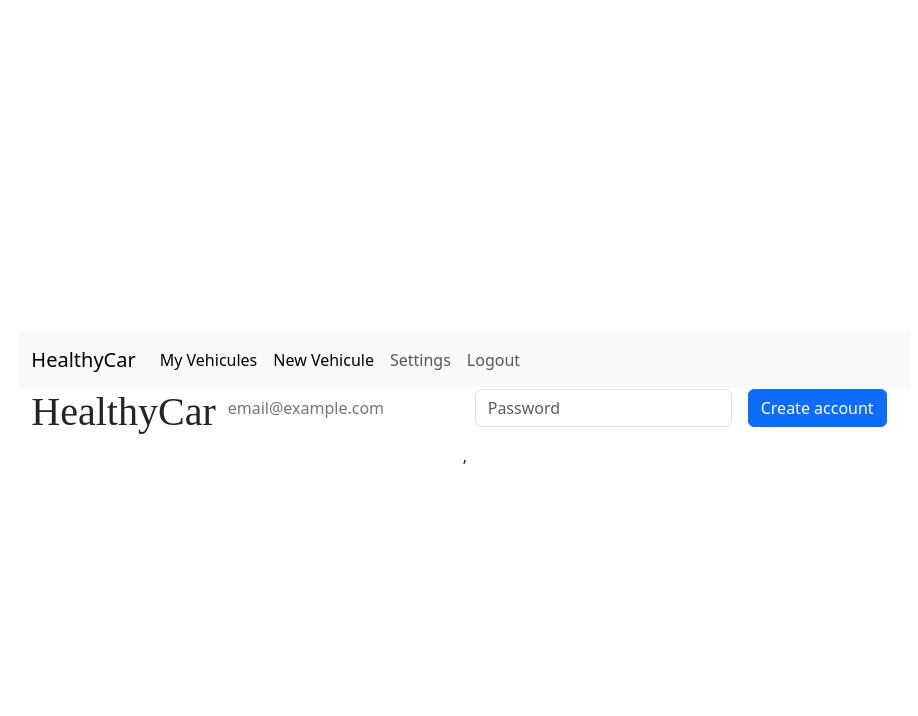
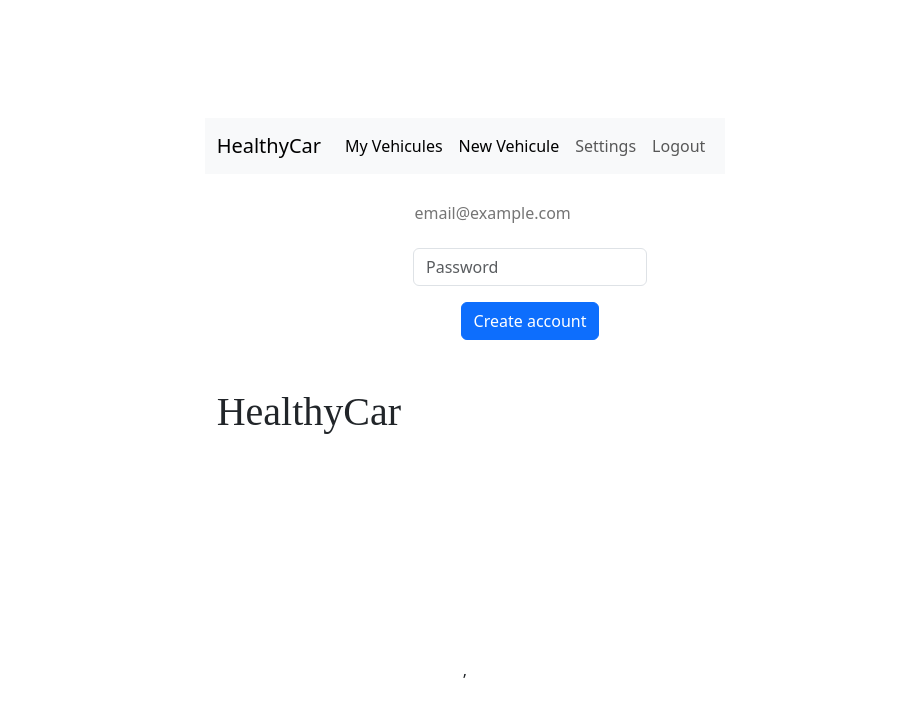
Before and after one commit to IgnacioFontaine/HealthyCar, a React (Vite) app in the folder cliente/: page /newAccount in a window 1280 px wide. Shown: the top 716 px of the page, without its empty margins (175-1093 px from the left). Built offline with nearby package versions, Linux system fonts and the light colour scheme.

Commit message:
create account

```diff
--- a/cliente/src/Components/CreateAccount/createAccount.css
+++ b/cliente/src/Components/CreateAccount/createAccount.css
@@ -0,0 +1,9 @@
+.form_create{
+  align-items: center;
+  text-align: center;
+  display: flex;
+  flex-direction: column;
+  padding-top: 20px;
+  height: 500px;
+  width: 250px;
+}
--- a/cliente/src/Components/CreateAccount/createAccount.jsx
+++ b/cliente/src/Components/CreateAccount/createAccount.jsx
@@ -1,9 +1,7 @@
-import './createAccount.css'
-import { useNavigate } from 'react-router-dom';
+import './createAccount.css';
 import { useState } from 'react';
 
 const CreateAccount = () => {
-  const navigate = useNavigate();
 
   const [formData, setFormData] = useState({
     email: "",
@@ -28,14 +26,13 @@ const CreateAccount = () => {
         <h1 >HealthyCar</h1>
       </div>
       <div className="container align-content-center ">
-        <form className="row g-3" onSubmit={handleSubmit}>
-          <div className="col-auto">
+        <form className="row g-3 form_create" onSubmit={handleSubmit} >
+          <div className="col-auto d-flex flex-direction-colum">
             <label
               htmlFor="staticEmail2" className="visually-hidden">Email</label>
             <input
               type="text"
               name='email'
-              readOnly
               className="form-control-plaintext"
               id="staticEmail2"
               value={formData.email}
@@ -56,7 +53,9 @@ const CreateAccount = () => {
             ></input>
           </div>
           <div className="col-auto">
-            <button type="submit" className="btn btn-primary mb-3">Create account</button>
+            <button type="submit"
+              className="btn btn-primary mb-3"
+            >Create account</button>
           </div>
         </form>
       </div>
```
